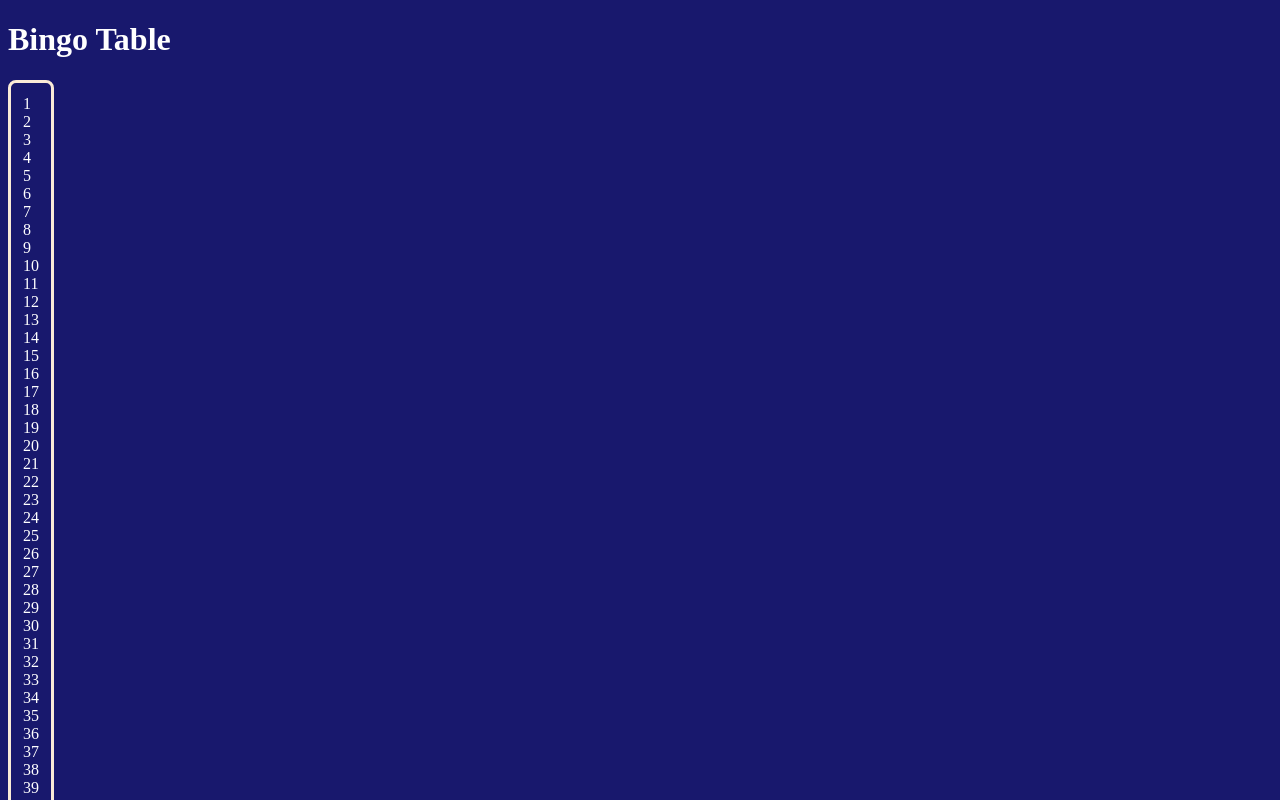
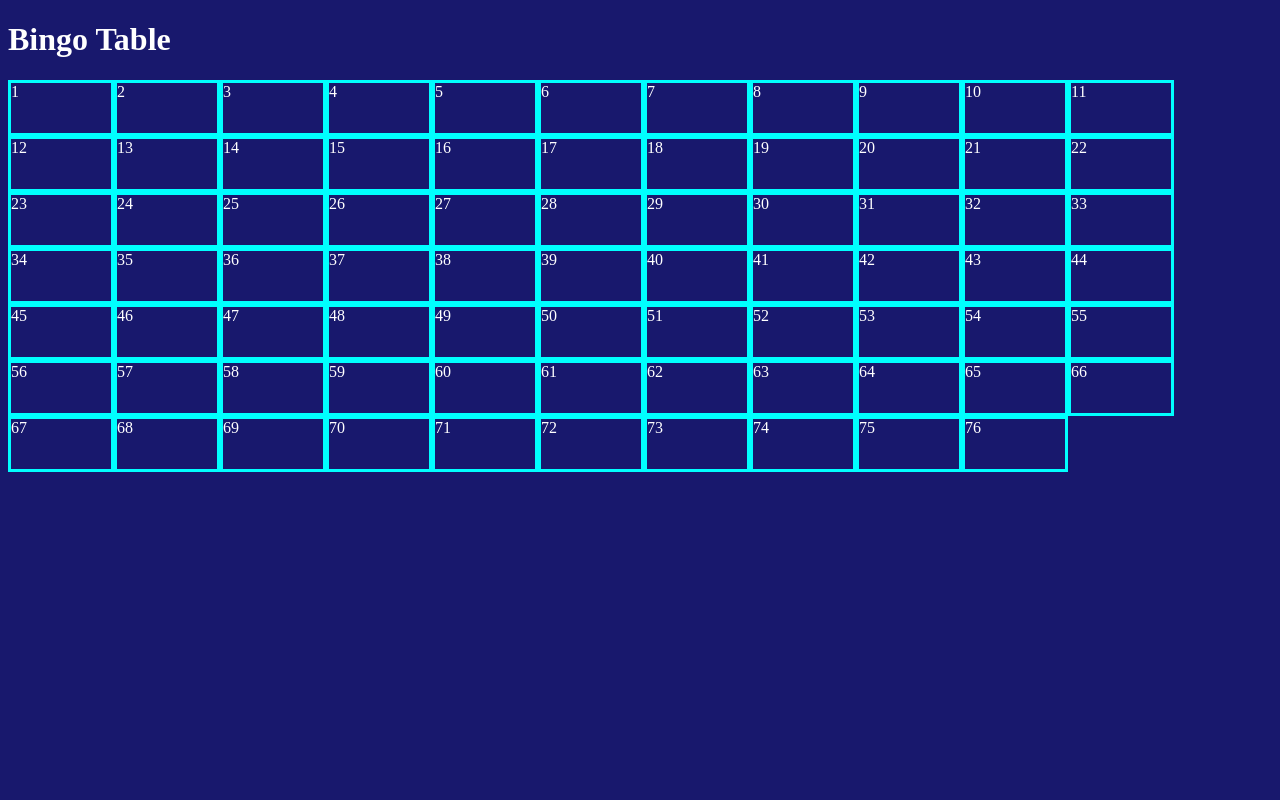
Before and after one commit to DianaBerte/Homework-8-Dec-2022, a plain HTML site: page index.html in a window 1280 px wide. Shown: the top 800 px of the page. Drawn offline with Linux system fonts and the light colour scheme.

Commit message:
Committing bingo table

```diff
--- a/index.html
+++ b/index.html
@@ -11,8 +11,10 @@
 <body>
     <div>
         <h1>Bingo Table</h1>
-        <div id="container"></div>
-        <div id="tiles"></div>
+        <div id="container">
+            <div id="tiles"></div>
+        </div>
+
     </div>
 
 
--- a/script.js
+++ b/script.js
@@ -14,7 +14,7 @@ function onLoadTable() {
     for (let num = 1; num <= 76; num++) {
         let numNode = document.createElement("div");
 
-        numNode.classList.add("num");
+        numNode.classList.add("tiles");
         numNode.innerText = num;
 
         document.getElementById("container").appendChild(numNode);
--- a/style.css
+++ b/style.css
@@ -3,16 +3,20 @@ body {
     color: white;
 }
 
-#container {
+.container {
+    display: inline-block;
+    width: 1000px;
     border-style: solid;
     border-width: 3px;
     border-color: antiquewhite;
     padding: 12px;
     border-radius: 8px;
-    display: inline-block;
 }
 
-#tiles {
+.tiles {
+    width: 100px;
+    height: 50px;
+    display: inline-block;
     border-style: solid;
     border-color: aqua;
 }
```
